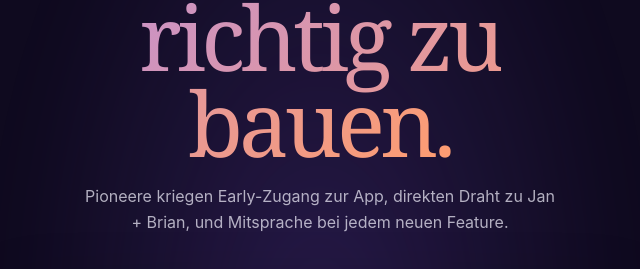
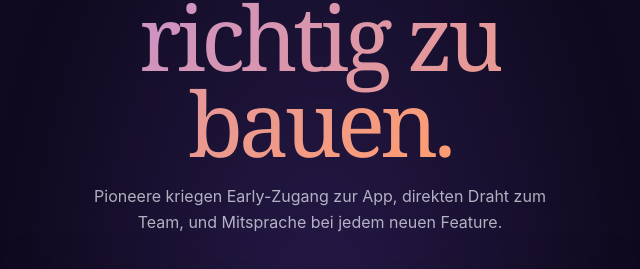
Before and after one commit to yunghundse/atze-pwa, a plain HTML site: page index.html in a window 1280 px wide. Shown: the part 4925-5194 px from the top of the page, 320-960 px from the left. Drawn offline with nearby package versions, Linux system fonts and the light colour scheme.

Commit message:
fix(landing): direkter Draht zum Team statt zu Jan + Brian

```diff
--- a/index.html
+++ b/index.html
@@ -426,7 +426,7 @@ footer{padding:80px 32px 36px;border-top:.5px solid var(--line);background:linea
 
   <section class="final" id="cta">
     <h2>Sei früh dabei.<br><em>Hilf uns das richtig zu bauen.</em></h2>
-    <p>Pioneere kriegen Early-Zugang zur App, direkten Draht zu Jan + Brian, und Mitsprache bei jedem neuen Feature.</p>
+    <p>Pioneere kriegen Early-Zugang zur App, direkten Draht zum Team, und Mitsprache bei jedem neuen Feature.</p>
 
     <form class="wl-form" id="wlForm" novalidate>
       <input type="text" name="website" id="wlHp" class="hp-trap" tabindex="-1" autocomplete="off" aria-hidden="true">
```
